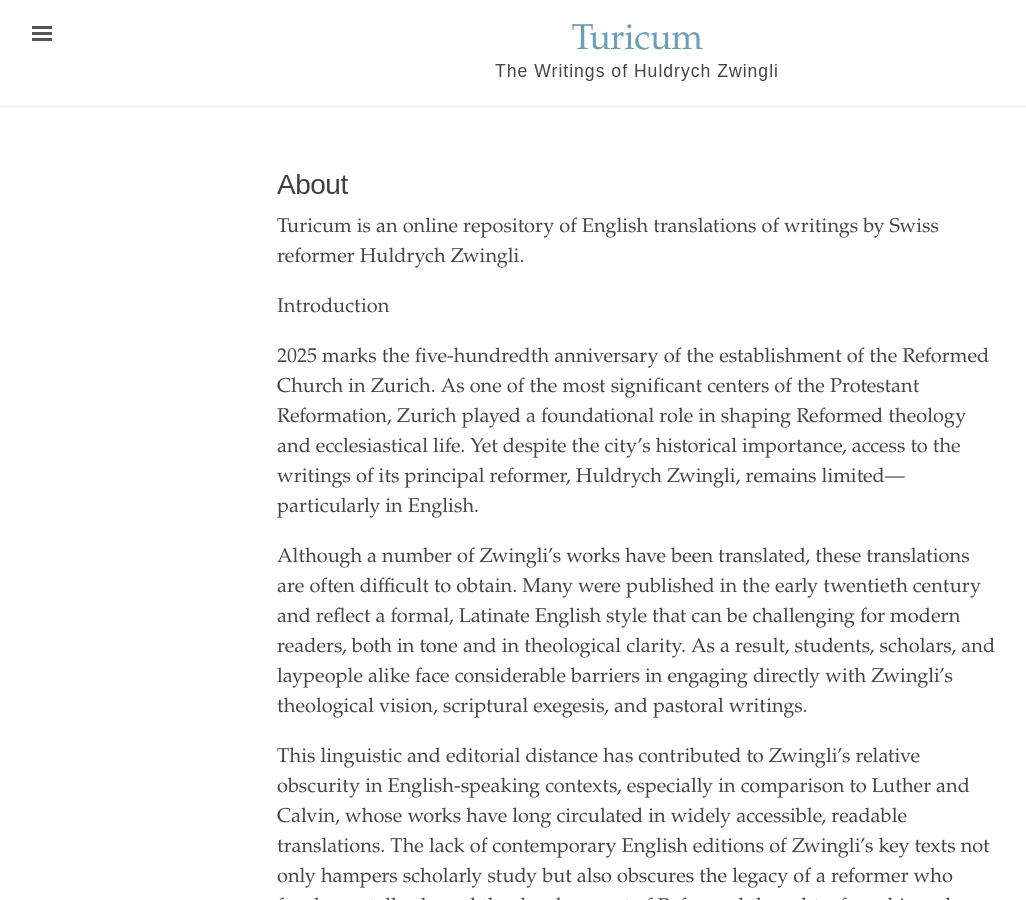
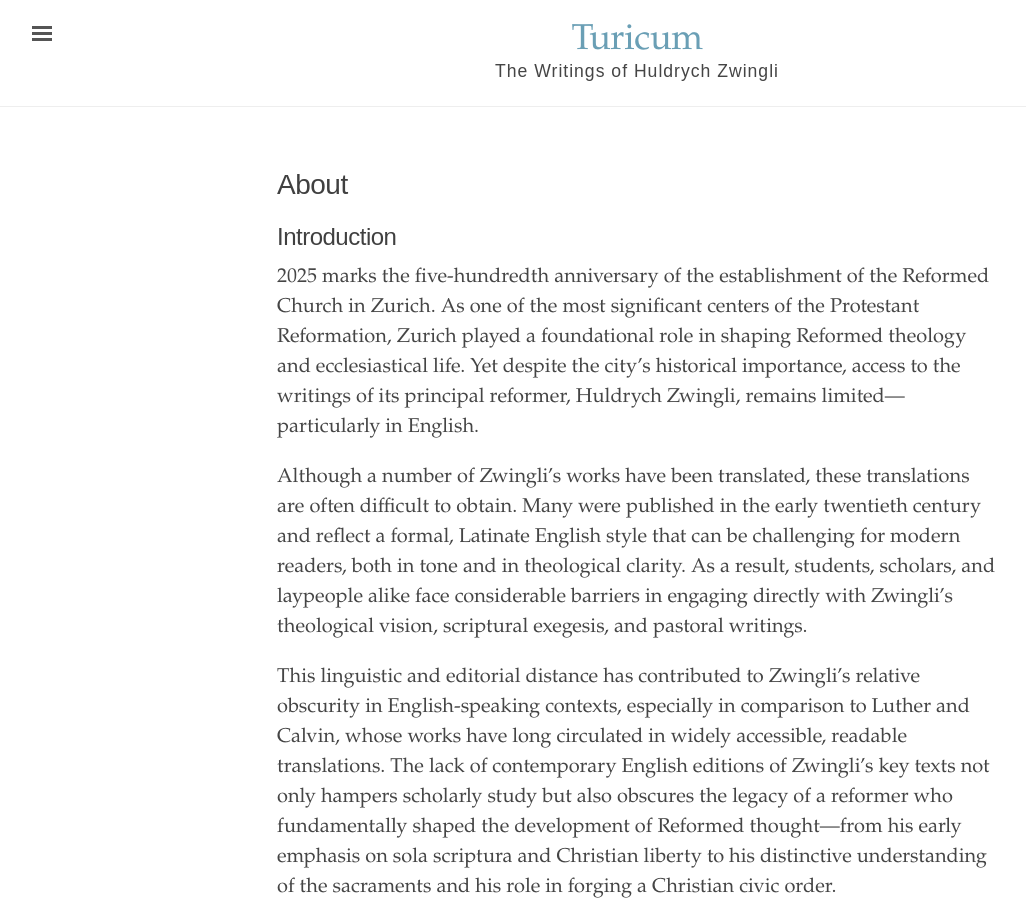
Before and after one commit to turicumzwingli/turicum, a Jekyll site: the page built from about.md, in a window 1280 px wide and 900 px high. Shown: the whole window, without its empty margins (3-1029 px from the left). Built offline with Jekyll 4.4.1, drawn with Linux system fonts in a browser that asks for light colours.

Commit message:
Update about.md make introduction a heading

```diff
--- a/about.md
+++ b/about.md
@@ -3,9 +3,7 @@ layout: page
 title: About
 ---
 
-Turicum is an online repository of English translations of writings by Swiss reformer Huldrych Zwingli.
-
-Introduction
+## Introduction
 
 2025 marks the five-hundredth anniversary of the establishment of the Reformed Church in Zurich. As one of the most significant centers of the Protestant Reformation, Zurich played a foundational role in shaping Reformed theology and ecclesiastical life. Yet despite the city's historical importance, access to the writings of its principal reformer, Huldrych Zwingli, remains limited—particularly in English.
 
```
